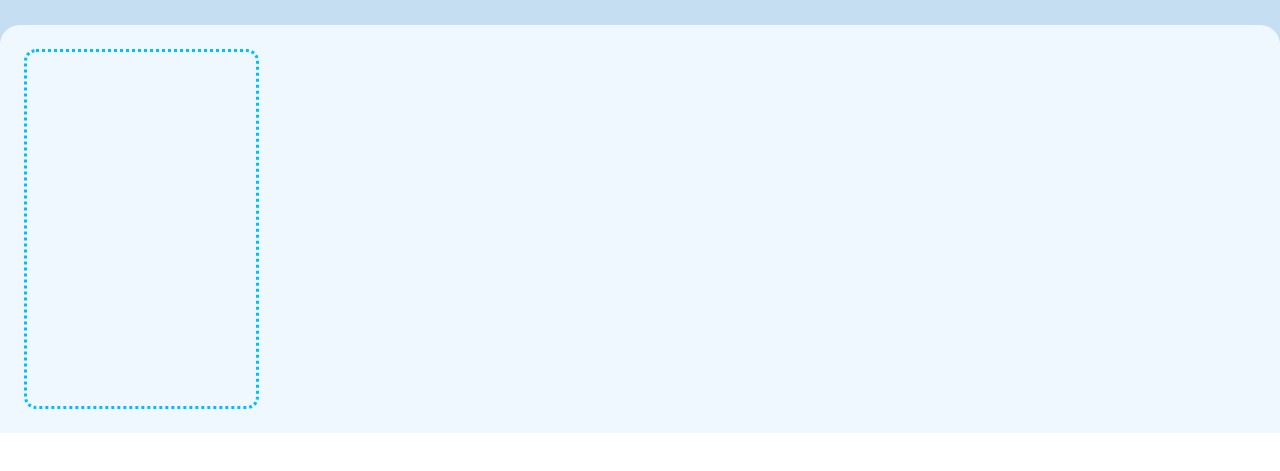
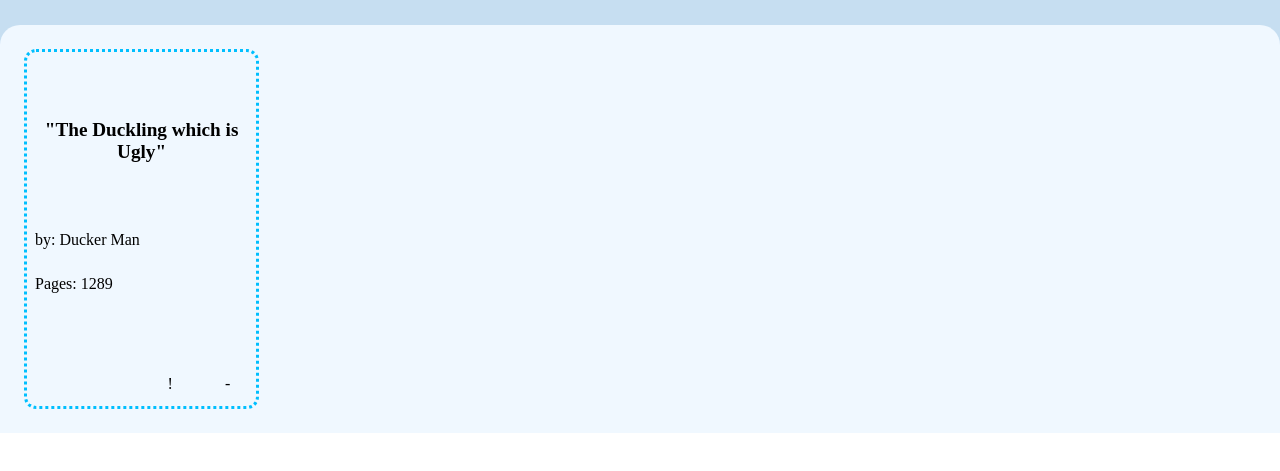
Before and after one commit to AidanPaoloBelmonte/library, a plain HTML site: page index.html in a window 1280 px wide. Shown: the part 71-542 px from the top of the page. Drawn offline with Linux system fonts and the light colour scheme.

Commit message:
Added layout for Book Display

```diff
--- a/index.html
+++ b/index.html
@@ -18,7 +18,15 @@
                 </button>
             </div>
             <div id="bookshelf">
-                <div class="books"></div>
+                <div class="books">
+                    <div id="title" class="centerize">
+                        "The Duckling which is Ugly"
+                    </div>
+                    <div id="author" class="pad">by: Ducker Man</div>
+                    <div id="page-count" class="pad">Pages: 1289</div>
+                    <div id="toggle-read" class="centerize">!</div>
+                    <div id="remove" class="centerize">-</div>
+                </div>
             </div>
 
             <dialog>
--- a/styles/style.css
+++ b/styles/style.css
@@ -77,6 +77,46 @@ h1 {
 .books {
     border: 3px dotted deepskyblue;
     border-radius: 12px;
+
+    display: grid;
+    grid-template-columns: repeat(4, 1fr);
+    grid-template-rows: repeat(8, 1fr);
+    grid-auto-columns: 1fr;
+    grid-auto-rows: 1fr;
+}
+
+#title {
+    grid-area: 1 / 1 / span 4 / span 4;
+
+    font-size: 1.2rem;
+    font-weight: bold;
+    text-align: center;
+}
+
+#author {
+    grid-area: 5 / 1 / span 1 / span 4;
+}
+
+#page-count {
+    grid-area: 6 / 1 / span 1 / span 4;
+}
+
+#toggle-read {
+    grid-area: 8 / 3 / span 1 / span 1;
+}
+
+#remove {
+    grid-area: 8 / 4 / span 1 / span 1;
+}
+
+.pad {
+    padding: 2px 8px;
+}
+
+.centerize {
+    display: flex;
+    justify-content: center;
+    align-items: center;
 }
 
 dialog {
```
